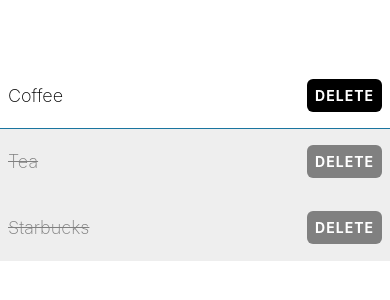
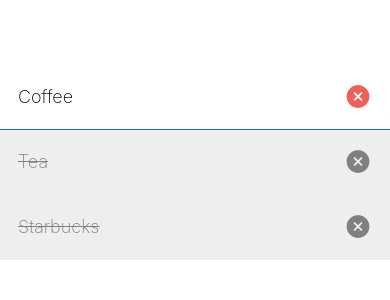
Before and after one commit to Vecttory/Taskly, a React Native app: screen / in a window 390 px wide. Shown: the part 260-560 px from the top of the page. Built offline with nearby package versions, Linux system fonts and the light colour scheme.

Commit message:
close icon added

```diff
--- a/components/ShoppingListItem.tsx
+++ b/components/ShoppingListItem.tsx
@@ -1,5 +1,6 @@
 import { Alert, StyleSheet, Text, TouchableOpacity, View } from "react-native";
 import { theme } from "../theme";
+import Ionicons from "@expo/vector-icons/Ionicons";
 
 type Props = {
   name: string;
@@ -31,12 +32,12 @@
       <Text style={[styles.itemText, isCompleted && styles.completedItemText]}>
         {name}
       </Text>
-      <TouchableOpacity
-        style={[styles.button, isCompleted && styles.completedButton]}
-        onPress={handleDelete}
-        activeOpacity={0.8}
-      >
-        <Text style={styles.buttonText}>Delete</Text>
+      <TouchableOpacity onPress={handleDelete} activeOpacity={0.8}>
+        <Ionicons
+          name="close-circle"
+          size={28}
+          color={isCompleted ? theme.colorGray : theme.colorRed}
+        />
       </TouchableOpacity>
     </View>
   );
@@ -46,7 +47,7 @@
   itemContainer: {
     borderBottomWidth: 1,
     borderBottomColor: theme.colorCerulean,
-    paddingHorizontal: 8,
+    paddingHorizontal: 18,
     paddingVertical: 16,
     flexDirection: "row",
     justifyContent: "space-between",
@@ -64,18 +65,4 @@
     textDecorationLine: "line-through",
     color: theme.colorGray,
   },
-  button: {
-    backgroundColor: theme.colorBlack,
-    padding: 8,
-    borderRadius: 6,
-  },
-  completedButton: {
-    backgroundColor: theme.colorGray,
-  },
-  buttonText: {
-    color: theme.colorWhite,
-    fontWeight: "bold",
-    textTransform: "uppercase",
-    letterSpacing: 1,
-  },
 });
--- a/package.json
+++ b/package.json
@@ -10,6 +10,7 @@
     "lint": "expo lint"
   },
   "dependencies": {
+    "@expo/vector-icons": "^15.1.1",
     "expo": "~54.0.34",
     "expo-status-bar": "~3.0.9",
     "react": "19.1.0",
--- a/theme.ts
+++ b/theme.ts
@@ -4,4 +4,5 @@
   colorBlack: "#000",
   colorGray: "grey",
   colorLightGrey: "#eee",
+  colorRed: "#ee6055",
 };
```
Also changed, not shown: 2 other files (tests, documents, lock files or other folders).
